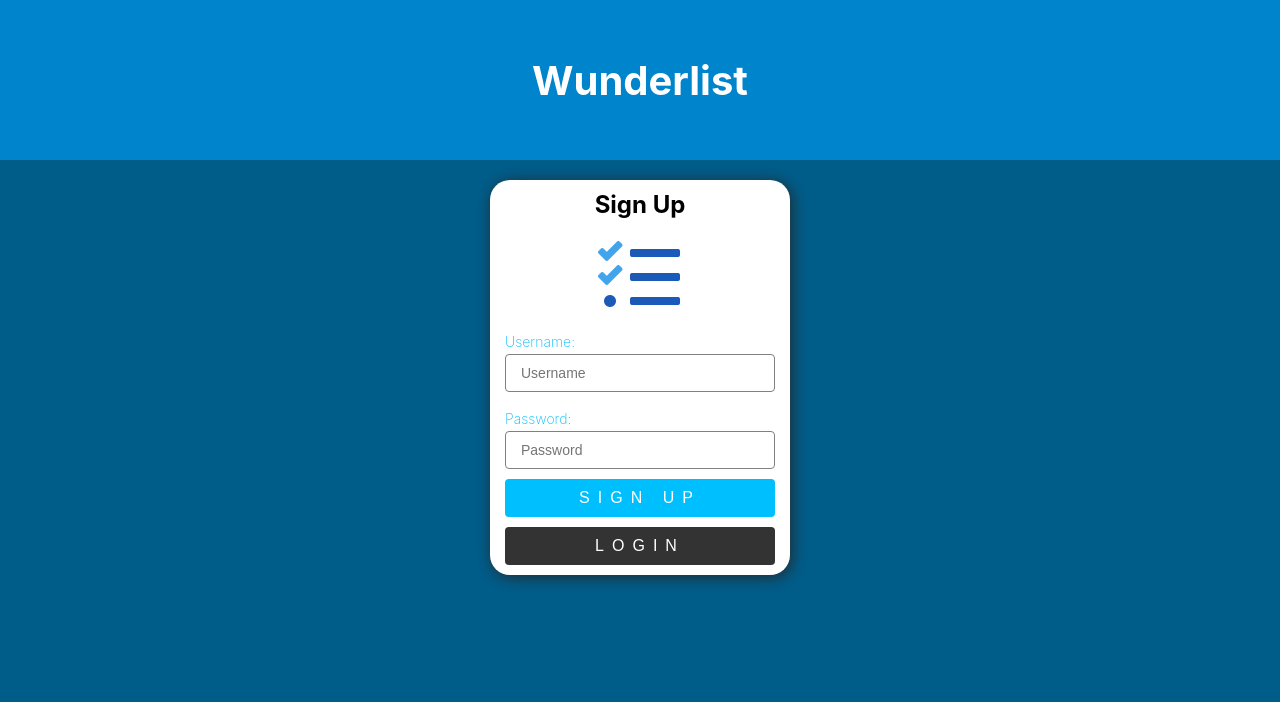
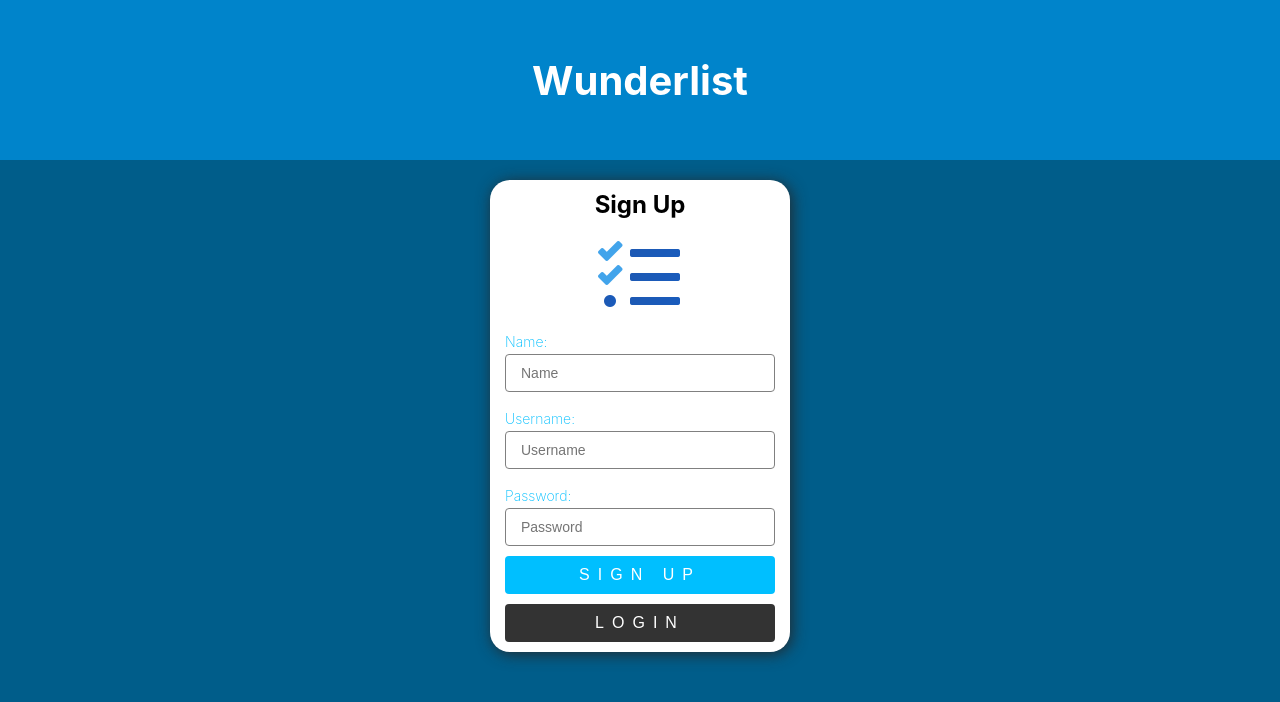
Before and after one commit to Build-Week-Wunderlist3/front-end, a React (Create React App) app in the folder wunderlist/: page /Signup in a window 1280 px wide. Shown: the top 702 px of the page. Built offline with nearby package versions, Linux system fonts and the light colour scheme.

Commit message:
changes to form

```diff
--- a/wunderlist/src/Signup.js
+++ b/wunderlist/src/Signup.js
@@ -47,7 +47,7 @@
                 <img alt="checklist icon" src={listimg}></img>
               </Link>
             </div>
-            {/* <label>Name:</label>
+            <label>Name:</label>
             <input
               name="name"
               id="name"
@@ -73,7 +73,7 @@
                   ))
                 );
               }}
-            </ErrorMessage> */}
+            </ErrorMessage>
 
             {/* <label>Email:</label>
             <input
```
